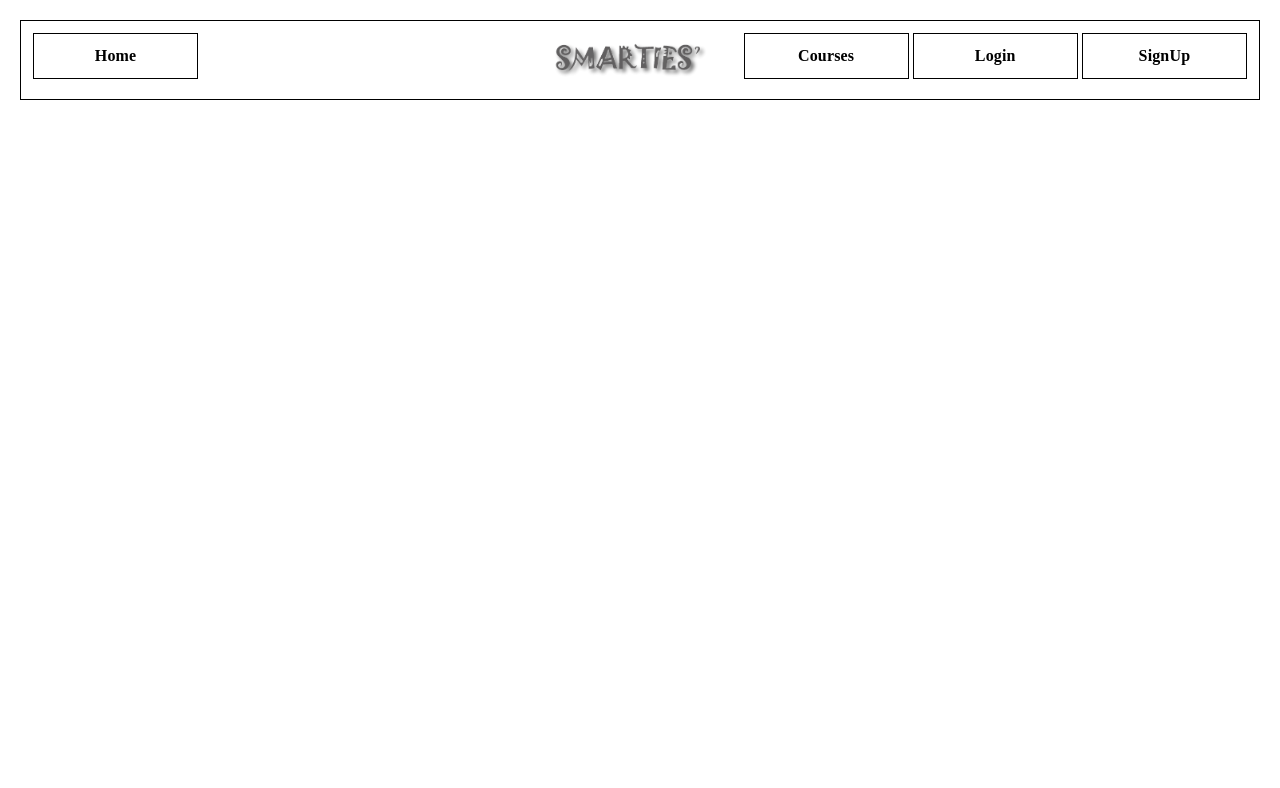
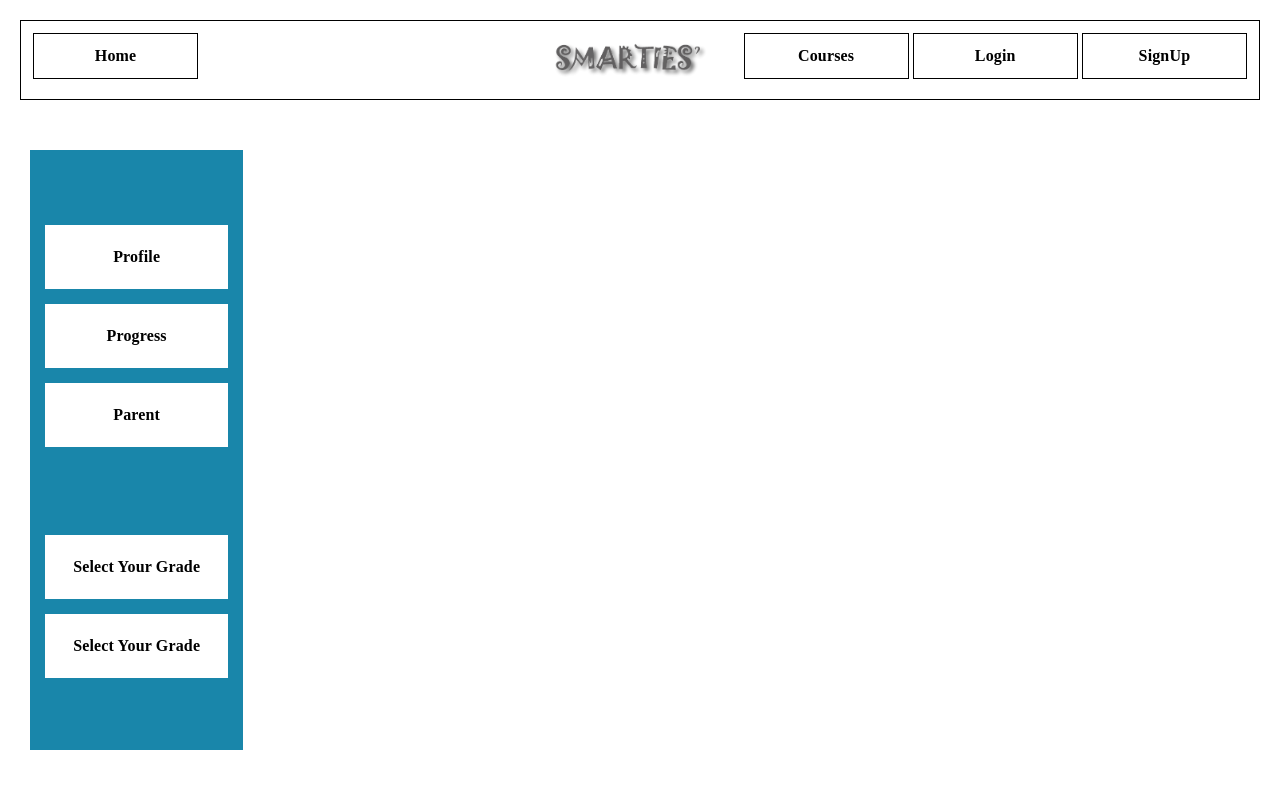
Before and after one commit to Dilaxn/smarties, a React (Create React App) app: page / in a window 1280 px wide. Shown: the top 788 px of the page. Built offline with nearby package versions, Linux system fonts and the light colour scheme.

Commit message:
Added sidebar

```diff
--- a/src/layouts/MainLayout.js
+++ b/src/layouts/MainLayout.js
@@ -74,6 +74,29 @@ const MainLayout = ({children}) => {
                         </Grid>
                     </Grid>
                 </Grid>
+                <Grid container >
+                    {/*Sidebar Section*/}
+                    <Grid container item md={2} style={{justifyContent:"center",backgroundColor:"#1986aa",height:600,margin:30}}>
+                       <Grid  item style={{paddingTop:60,width:"100%",justifyContent:"center",paddingBottom:0}}>
+                           <Typography  align="center" style={{  fontFamily:"papyrus",fontWeight:"bold",padding:20,margin:15,backgroundColor:"white"}} >Profile</Typography>
+                           <Typography  align="center" style={{  fontFamily:"papyrus",fontWeight:"bold",padding:20,margin:15,backgroundColor:"white"}} >Progress</Typography>
+                           <Typography  align="center" style={{  fontFamily:"papyrus",fontWeight:"bold",padding:20,margin:15,backgroundColor:"white"}} >Parent</Typography>
+
+
+                       </Grid>
+                        <Grid  item style={{width:"100%",justifyContent:"center"}}>
+                            <Typography  align="center" style={{  fontFamily:"papyrus",fontWeight:"bold",padding:20,margin:15,backgroundColor:"white"}} >Select Your Grade</Typography>
+                            <Typography  align="center" style={{  fontFamily:"papyrus",fontWeight:"bold",padding:20,margin:15,backgroundColor:"white"}} >Select Your Grade</Typography>
+
+
+                        </Grid>
+
+                    </Grid>
+
+                    {/*Page Section*/}
+                    <Grid item md={10} >
+                    </Grid>
+                </Grid>
             </Grid>
         </container>
     );
```
Also changed, not shown: src/pages/Login.js (added).
